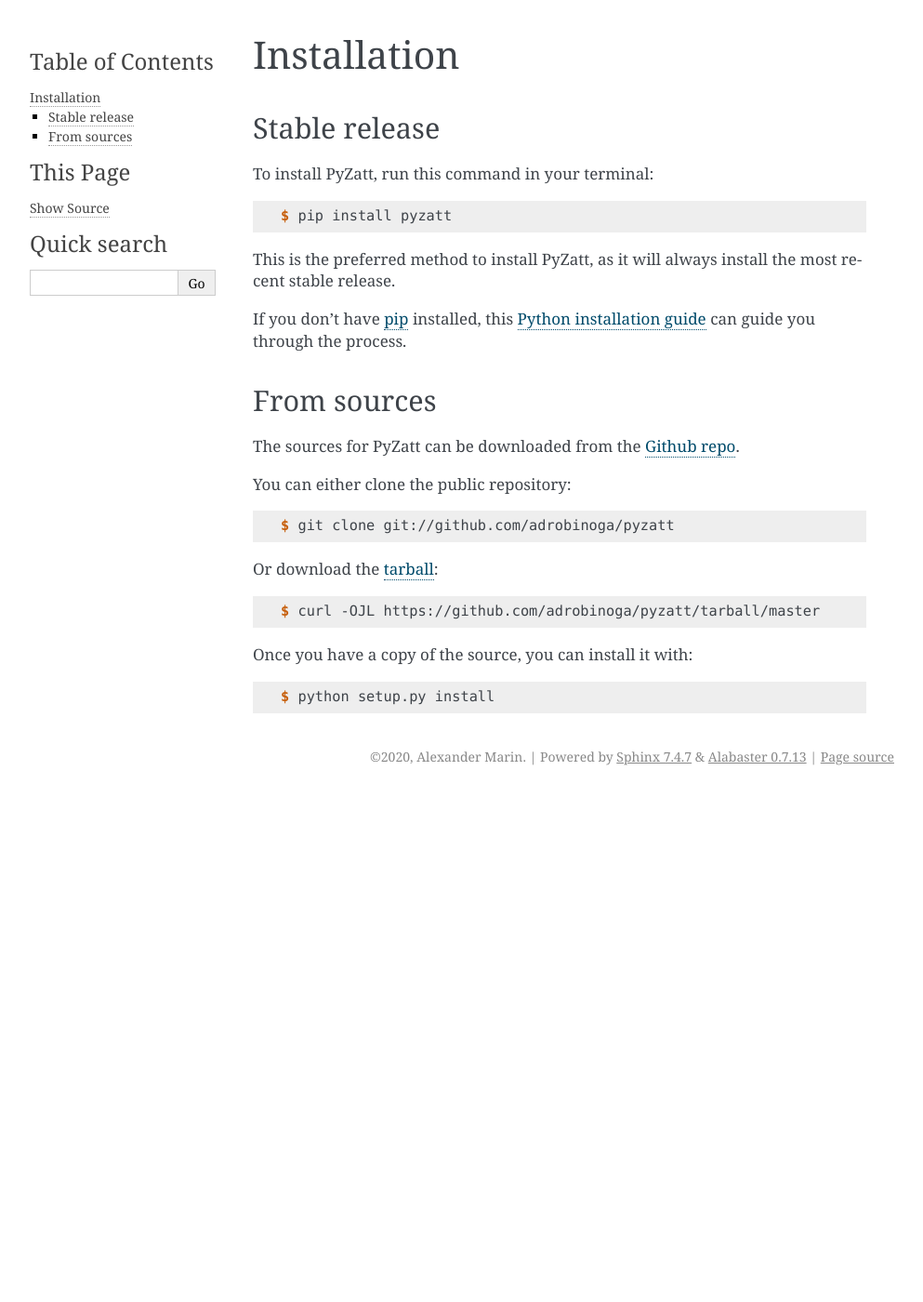
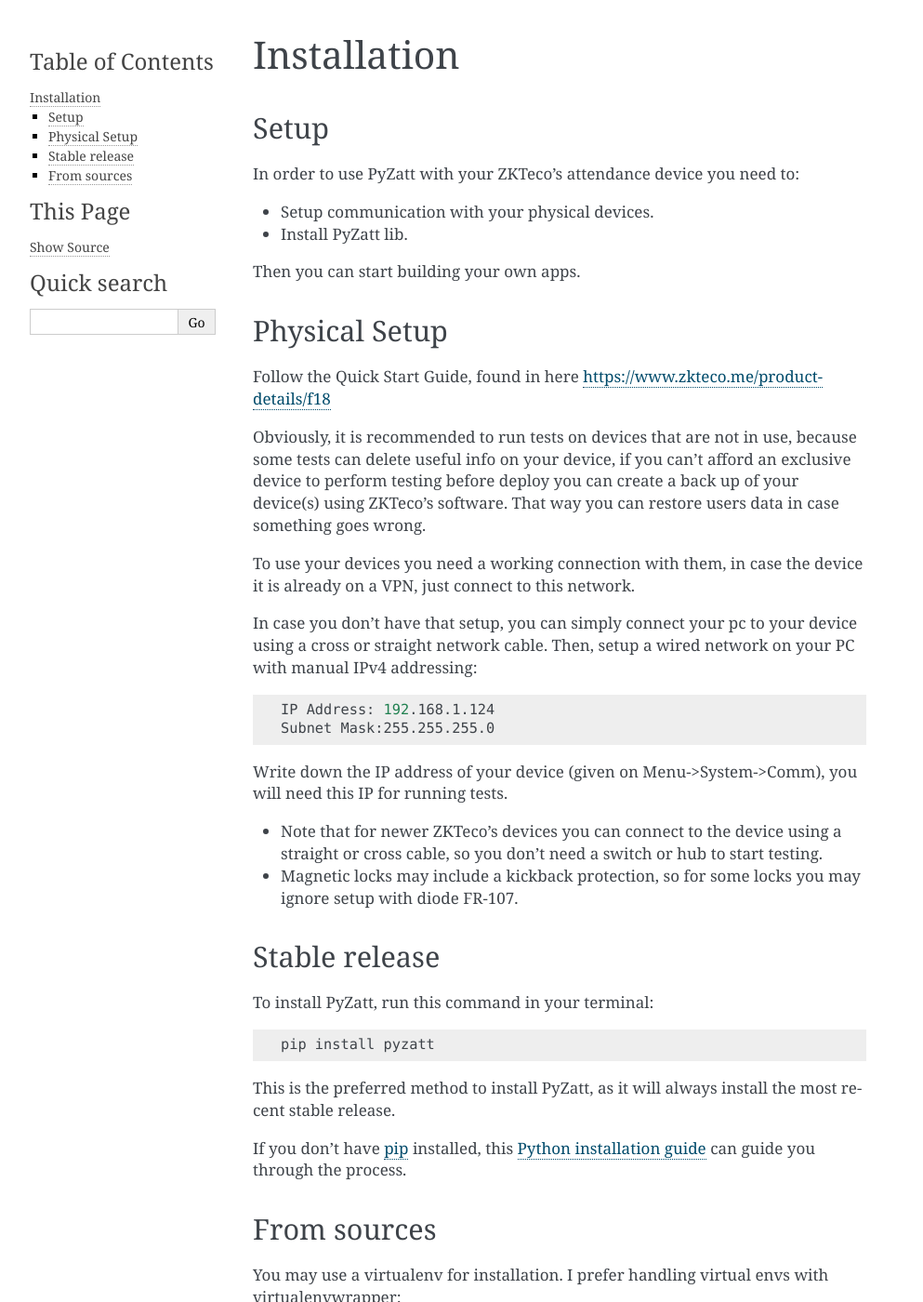
Before and after one commit to adrobinoga/pyzatt, a Sphinx documentation site: the page built from docs/installation.rst, in a window 1280 px wide and 1400 px high. Shown: the whole window at 93% size, without its empty margins (148-1141 px from the left). Built offline with Sphinx 7.4.7, drawn with Linux system fonts in a browser that asks for light colours; some of the changed text lies outside the part shown.

Commit message:
docs: Add docs about installation and dev
Add instructions installation on virtualenvs
About how to setup the physical devices and
Some common guidelines

Resolves: #15

```diff
--- a/docs/conf.py
+++ b/docs/conf.py
@@ -94,7 +94,7 @@
 # Add any paths that contain custom static files (such as style sheets) here,
 # relative to this directory. They are copied after the builtin static files,
 # so a file named "default.css" will overwrite the builtin "default.css".
-html_static_path = ['_static']
+html_static_path = ['']
 
 
 # -- Options for HTMLHelp output ---------------------------------------
--- a/docs/index.rst
+++ b/docs/index.rst
@@ -8,6 +8,7 @@
    readme
    installation
    usage
+   tests
    modules
    contributing
    authors
--- a/docs/installation.rst
+++ b/docs/installation.rst
@@ -4,48 +4,95 @@
 Installation
 ============
 
+Setup
+-----
+
+In order to use PyZatt with your ZKTeco's attendance device you need to:
+
+- Setup communication with your physical devices.
+- Install PyZatt lib.
+
+Then you can start building your own apps.
+
+Physical Setup
+--------------
+
+Follow the Quick Start Guide,
+found in here `<https://www.zkteco.me/product-details/f18>`_
+
+Obviously, it is recommended to run tests on devices that are
+not in use, because some tests can delete useful info on your device,
+if you can't afford an exclusive device to perform testing before deploy
+you can create a back up of your device(s) using ZKTeco's software.
+That way you can restore users data in case something goes wrong.
+
+To use your devices you need a working connection with them, in case
+the device it is already on a VPN, just connect to this network.
+
+In case you don't have that setup, you can simply connect your pc to your device
+using a cross or straight network cable.
+Then, setup a wired network on your PC with manual IPv4 addressing::
+
+    IP Address: 192.168.1.124
+    Subnet Mask:255.255.255.0
+
+Write down the IP address of your device (given on Menu->System->Comm), you
+will need this IP for running tests.
+
+- Note that for newer ZKTeco's devices you can connect to the device using
+  a straight or cross cable, so you don't need a switch or hub to start testing.
+- Magnetic locks may include a kickback protection, so for some locks you may
+  ignore setup with diode FR-107.
 
 Stable release
 --------------
 
-To install PyZatt, run this command in your terminal:
+To install PyZatt, run this command in your terminal::
 
-.. code-block:: console
+    pip install pyzatt
 
-    $ pip install pyzatt
-
-This is the preferred method to install PyZatt, as it will always install the most recent stable release.
+This is the preferred method to install PyZatt, as it will always install
+the most recent stable release.
 
 If you don't have `pip`_ installed, this `Python installation guide`_ can guide
 you through the process.
 
 .. _pip: https://pip.pypa.io
-.. _Python installation guide: http://docs.python-guide.org/en/latest/starting/installation/
-
+.. _Python installation guide:
+  http://docs.python-guide.org/en/latest/starting/installation/
 
 From sources
 ------------
 
-The sources for PyZatt can be downloaded from the `Github repo`_.
+You may use a virtualenv for installation.
+I prefer handling virtual envs with virtualenvwrapper::
 
-You can either clone the public repository:
+    sudo apt-get install virtualenvwrapper
 
-.. code-block:: console
+Clone the project and create the virtual environment::
 
-    $ git clone git://github.com/adrobinoga/pyzatt
+    git clone git://github.com/adrobinoga/pyzatt
+    cd pyzatt
+    mkvirtualenv -p $(which python3.6) -a . pyzatt
 
-Or download the `tarball`_:
+Then you can install the lib with::
 
-.. code-block:: console
+    pip install .
 
-    $ curl -OJL https://github.com/adrobinoga/pyzatt/tarball/master
+For development tasks use::
 
-Once you have a copy of the source, you can install it with:
+    pip install -r requirements_dev.txt
+    pip install -e .
 
-.. code-block:: console
+This command will keep using the source files on the current folder,
+that could be useful for dev & debugging.
 
-    $ python setup.py install
+Use::
 
+    workon pyzatt
 
-.. _Github repo: https://github.com/adrobinoga/pyzatt
-.. _tarball: https://github.com/adrobinoga/pyzatt/tarball/master
+to start using the virtualenv and::
+
+    deactivate
+
+when you are finished
--- /dev/null
+++ b/docs/tests.rst
@@ -0,0 +1,5 @@
+=============
+Running Tests
+=============
+
+.. note:: TODO
```
Also changed, not shown: CONTRIBUTING.rst (+36 -28 lines), README.rst (+62 -6 lines), docs/pyzatt.rst (+13 -13 lines).
